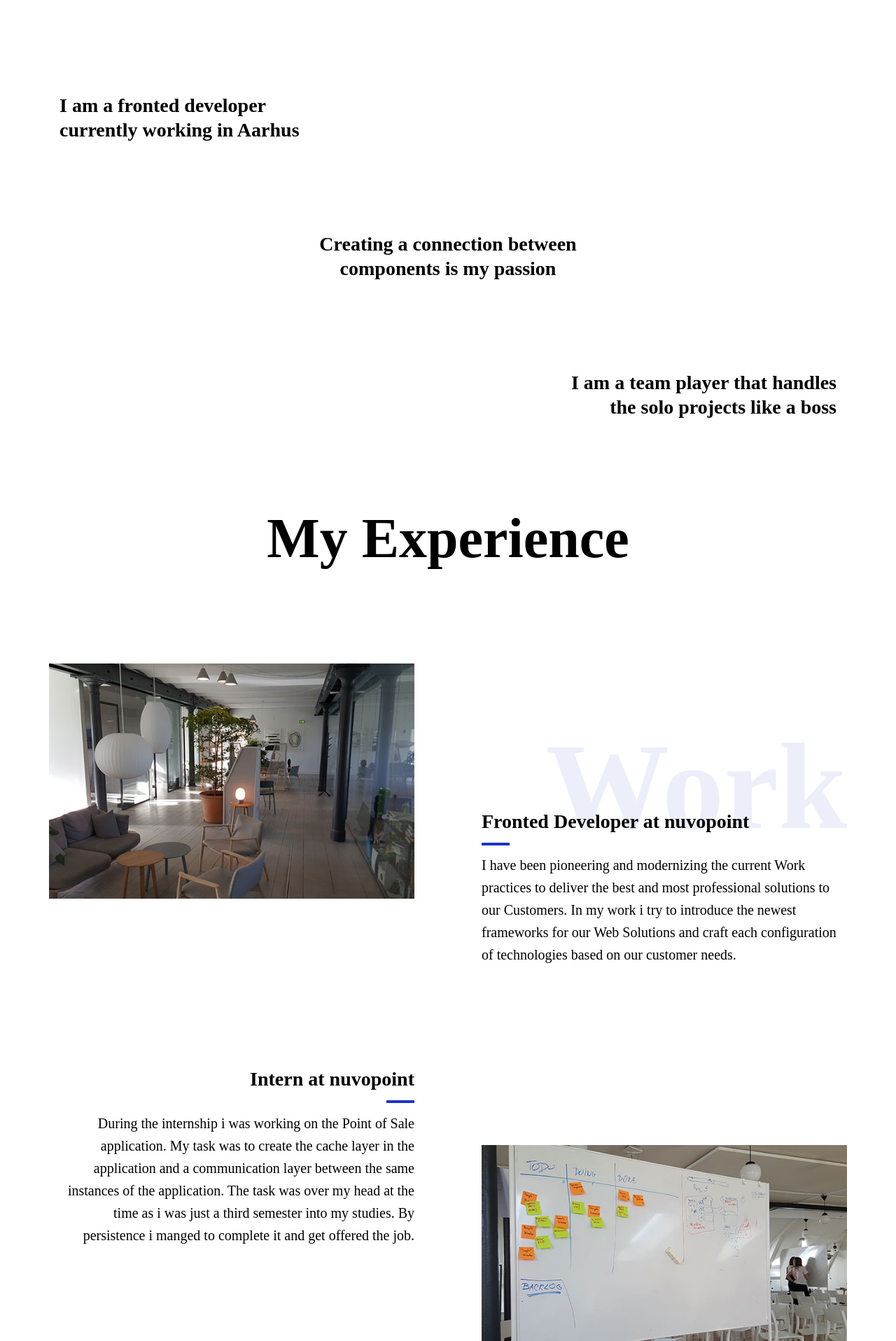
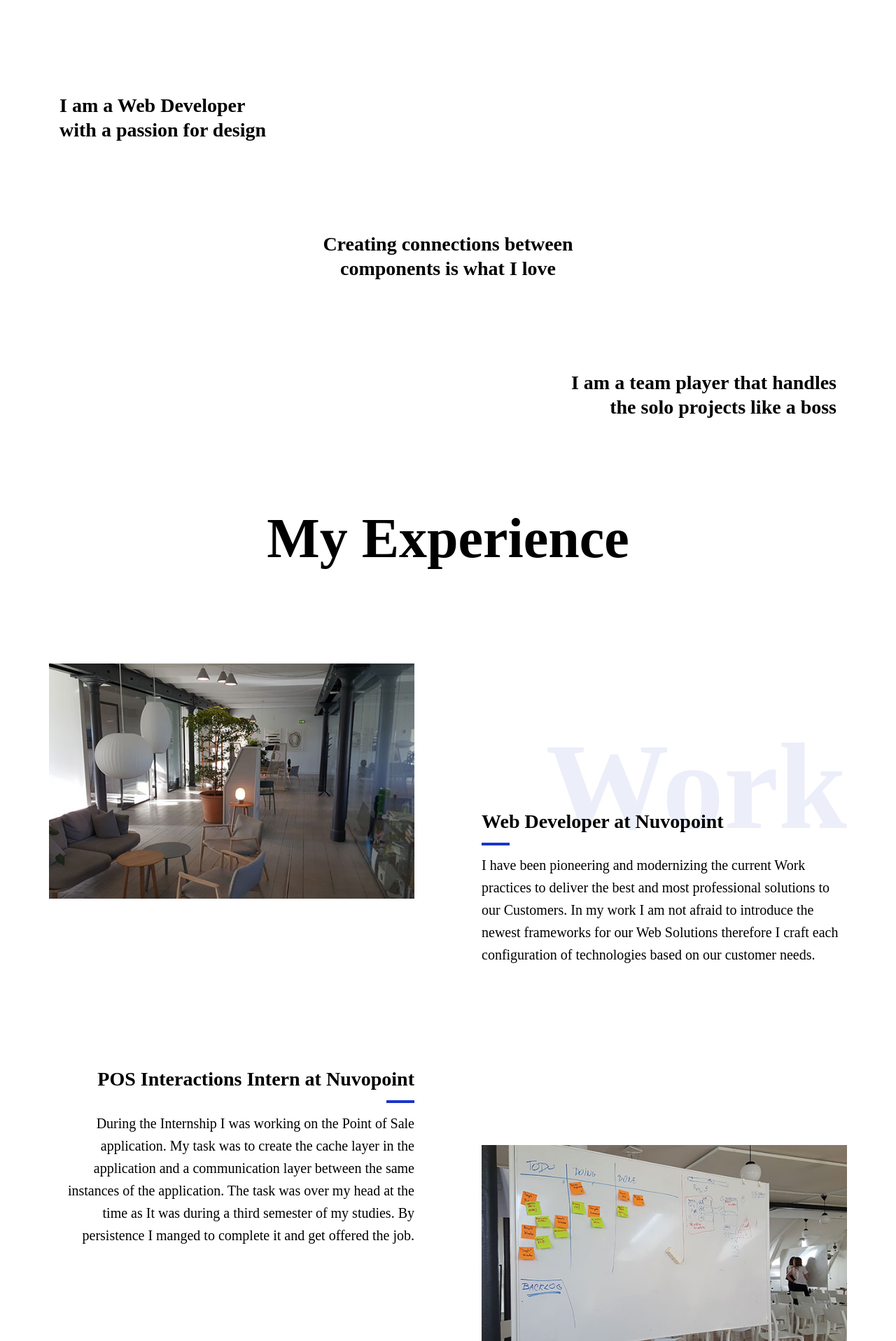
Before and after one commit to mickydeveloper/angular.io-portfolio, an Angular app: page /about in a window 1280 px wide. Shown: the part 364-2280 px from the top of the page at 70% size. Built offline with nearby package versions, Linux system fonts and the light colour scheme; a web font is replaced by a local one.

Commit message:
added the new rebranding

```diff
--- a/src/app/pages/about.component.html
+++ b/src/app/pages/about.component.html
@@ -16,13 +16,13 @@
     <div class="row" class="aos-wrapper">
         <div data-aos="fade-right" data-aos-duration="600" data-aos-offset="-200" data-aos-anchor-placement="top-center" data-aos-once="true"
             class="col-12 text-left quotation mt-md-0">
-            <h3>I am a fronted developer
-                <br> currently working in Aarhus</h3>
+            <h3>I am a Web Developer
+                <br>with a passion for design</h3>
         </div>
         <div data-aos="fade-up" data-aos-duration="600" data-aos-offset="-200" data-aos-anchor-placement="top-center" data-aos-once="true"
             class="col-12 text-center quotation">
-            <h3>Creating a connection between
-                <br> components is my passion</h3>
+            <h3>Creating connections between
+                <br>components is what I love</h3>
         </div>
         <div data-aos="fade-left" data-aos-duration="600" data-aos-offset="-200" data-aos-anchor-placement="top-center" data-aos-once="true"
             class="col-12 text-right quotation">
@@ -46,12 +46,12 @@
         <div class="col-12 col-md-6 pl-5 mt-6">
             <div class="big-text work none">
                 <div data-aos="fade-up" data-aos-duration="600" data-aos-offset="-200" data-aos-anchor-placement="top-center" data-aos-once="true">
-                    <h3 class="decorator">Fronted Developer at nuvopoint
+                    <h3 class="decorator">Web Developer at Nuvopoint
                         <span></span>
                     </h3>
                     <p>
                         I have been pioneering and modernizing the current Work practices to deliver the best and most professional solutions to
-                        our Customers. In my work i try to introduce the newest frameworks for our Web Solutions and craft
+                        our Customers. In my work I am not afraid to introduce the newest frameworks for our Web Solutions therefore I craft
                         each configuration of technologies based on our customer needs.
                     </p>
                 </div>
@@ -63,13 +63,12 @@
     <div class="row">
         <div class="col-12 col-md-6 mt-5 mt-md-0 pr-5 text-right o-2">
             <div data-aos="fade-up" data-aos-duration="600" data-aos-offset="-200" data-aos-anchor-placement="top-center" data-aos-once="true">
-                <h3 class="decorator right">Intern at nuvopoint
+                <h3 class="decorator right">POS Interactions Intern at Nuvopoint
                     <span></span>
                 </h3>
                 <p>
-                    During the internship i was working on the Point of Sale application. My task was to create the cache layer in the application
-                    and a communication layer between the same instances of the application. The task was over my head at
-                    the time as i was just a third semester into my studies. By persistence i manged to complete it and get
+                    During the Internship I was working on the Point of Sale application. My task was to create the cache layer in the application
+                    and a communication layer between the same instances of the application. The task was over my head at the time as It was during a third semester of my studies. By persistence I manged to complete it and get
                     offered the job.
                 </p>
             </div>
```
